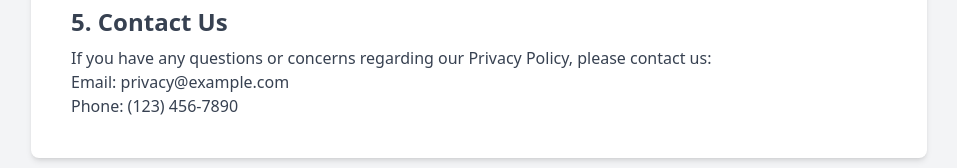
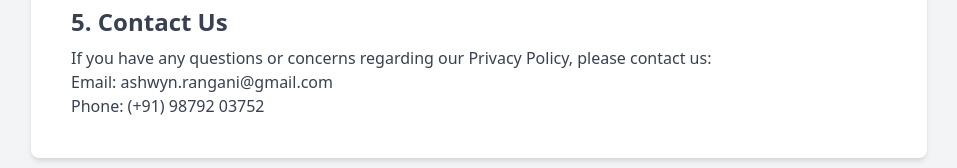
Before and after one commit to ashwinrangani/artwork-workshop-booking, a React (Vite) app in the folder artwork-frontend/: page /privacypolicy in a window 1280 px wide. Shown: the part 666-834 px from the top of the page, without its empty margins (161-1118 px from the left). Built offline with nearby package versions, Linux system fonts and the light colour scheme.

Commit message:
razorpay keys update

```diff
--- a/artwork-frontend/src/components/PrivacyPolicy.jsx
+++ b/artwork-frontend/src/components/PrivacyPolicy.jsx
@@ -44,8 +44,8 @@ const PrivacyPolicy = () => {
             <p>
               If you have any questions or concerns regarding our Privacy Policy, please contact us:
             </p>
-            <p>Email: privacy@example.com</p>
-            <p>Phone: (123) 456-7890</p>
+            <p>Email: ashwyn.rangani@gmail.com</p>
+            <p>Phone: (+91) 98792 03752</p>
           </section>
         </div>
       </div>
--- a/artwork-frontend/src/components/Refunds.jsx
+++ b/artwork-frontend/src/components/Refunds.jsx
@@ -50,7 +50,7 @@ const Refunds = () => {
             <p>
               If you have any questions or concerns regarding our cancellation and refund policy, please contact us:
             </p>
-            <p>Email: support@example.com</p>
+            <p>Email: ashwyn.rangani@gmail.com</p>
             <p>Phone: (+91) 98792 03750</p>
           </section>
         </div>
--- a/artwork-frontend/src/pages/Payment.jsx
+++ b/artwork-frontend/src/pages/Payment.jsx
@@ -35,7 +35,7 @@ const Payment = () => {
     console.log(order);
 
     const option = {
-      key: "rzp_test_in0Ik9ppHr9Jvx",
+      key: "rzp_live_GLjKtM9qukoO8B",
       amount,
       currency,
       name: "Ahana Jain",
```
